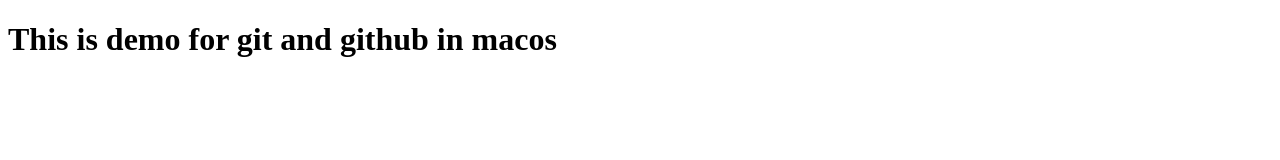
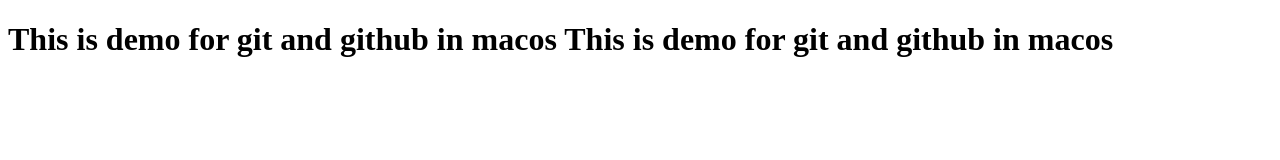
Before and after one commit to ashish123-paras/DemoProject, a plain HTML site: page index.html in a window 1280 px wide. Drawn offline with Linux system fonts and the light colour scheme.

Commit message:
initial commit

```diff
--- a/index.html
+++ b/index.html
@@ -7,7 +7,7 @@
 </head>
 <body>
     <h1>This is demo for git and github in macos
-
+        This is demo for git and github in macos
     </h1>
 </body>
 </html>
```
Also changed, not shown: 2 other files.
